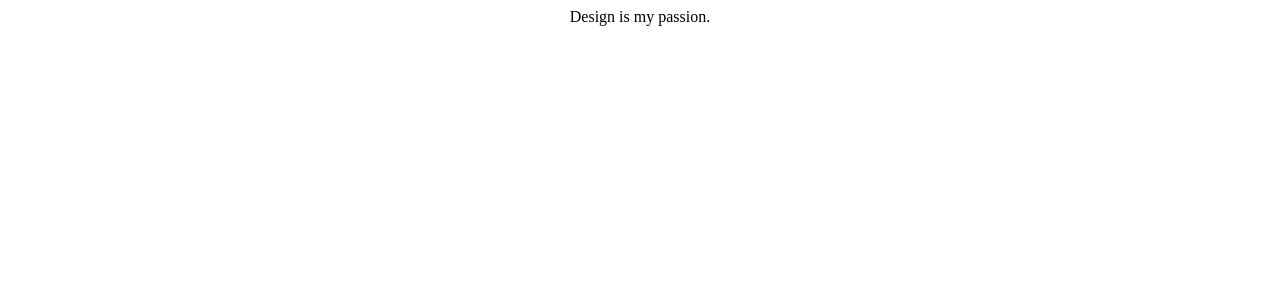
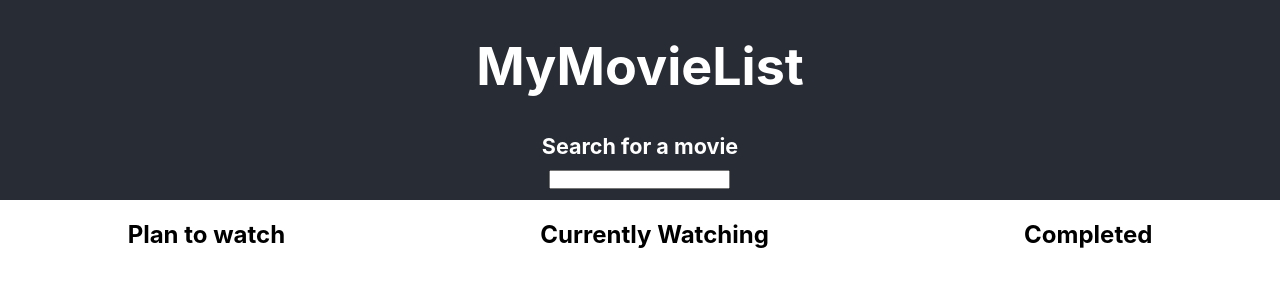
Before and after one commit to ShawnAgustin/MyMovieList, a React (Create React App) app in the folder client/: page / in a window 1280 px wide. Shown: the top 300 px of the page. Built offline with nearby package versions, Linux system fonts and the light colour scheme.

Commit message:
started front end

```diff
--- a/client/src/App.css
+++ b/client/src/App.css
@@ -1,38 +1,39 @@
-.App {
-  text-align: center;
+body {
+    margin: 0;
+    font-family: -apple-system, BlinkMacSystemFont, 'Segoe UI', 'Roboto', 'Oxygen', 'Ubuntu', 'Cantarell', 'Fira Sans', 'Droid Sans', 'Helvetica Neue', sans-serif;
+    -webkit-font-smoothing: antialiased;
+    -moz-osx-font-smoothing: grayscale;
 }
 
-.App-logo {
-  height: 40vmin;
-  pointer-events: none;
+code {
+    font-family: source-code-pro, Menlo, Monaco, Consolas, 'Courier New', monospace;
 }
 
-@media (prefers-reduced-motion: no-preference) {
-  .App-logo {
-    animation: App-logo-spin infinite 20s linear;
-  }
+.App {
+    text-align: center;
 }
 
 .App-header {
-  background-color: #282c34;
-  min-height: 100vh;
-  display: flex;
-  flex-direction: column;
-  align-items: center;
-  justify-content: center;
-  font-size: calc(10px + 2vmin);
-  color: white;
+    background-color: #282c34;
+    /* min-height: 100vh; */
+    display: flex;
+    flex-direction: column;
+    align-items: center;
+    font-size: calc(10px + 2vmin);
+    color: white;
 }
 
-.App-link {
-  color: #61dafb;
+.App-header .Search {
+    margin-bottom: 10px;
 }
 
-@keyframes App-logo-spin {
-  from {
-    transform: rotate(0deg);
-  }
-  to {
-    transform: rotate(360deg);
-  }
+.App-header .Search h5,
+input {
+    padding: 0;
+    margin: 0;
 }
+
+.Movies-container {
+    display: flex;
+    justify-content: space-around
+}
--- a/client/src/App.js
+++ b/client/src/App.js
@@ -3,7 +3,22 @@ import './App.css';
 const App = () => {
   return(
     <div className="App">
-      Design is my passion.
+      <div className="App-header">
+        <h1> MyMovieList</h1>
+        <div className="Search">
+          <h5>Search for a movie</h5>
+          <input type='text'/>
+        </div>
+
+      </div>
+      {/* TODO
+      create into different components MODULARIZE*/}
+      <div className="Movies-container">
+        <h2>Plan to watch</h2>
+        <h2>Currently Watching</h2>
+        <h2>Completed</h2>
+      </div>
+
     </div>
   )
 }
```
Also changed, not shown: client/src/setupTests.js (deleted, +0 -5 lines).
